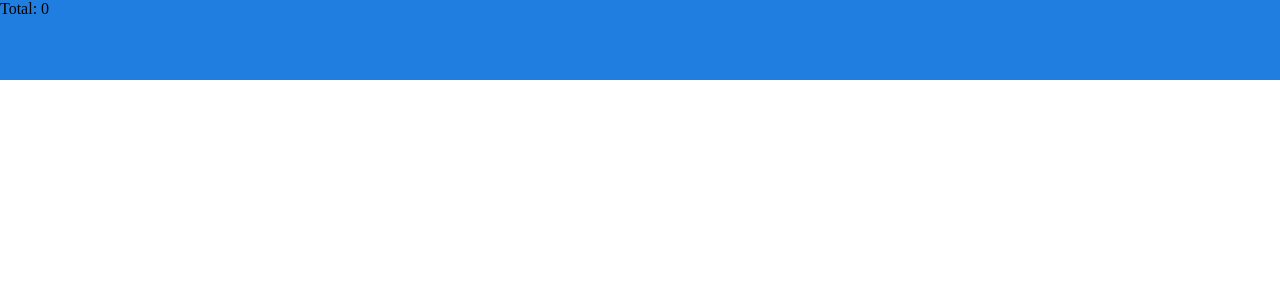
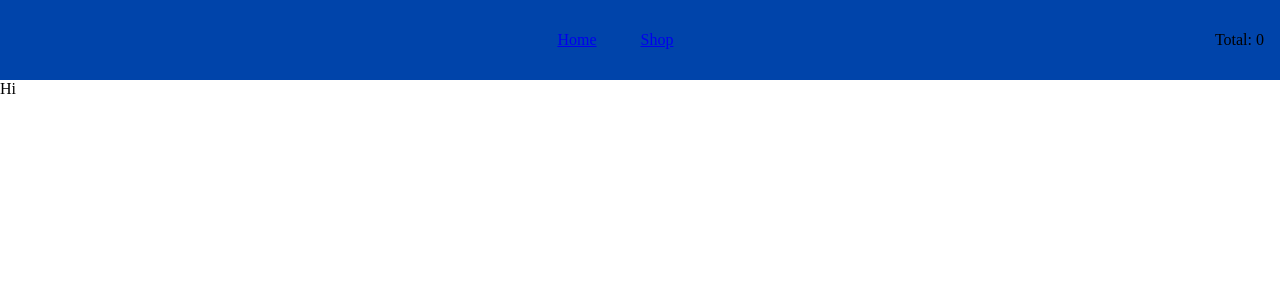
Before and after one commit to antwonthedamaja/odin-shopping-cart, a React (Create React App) app: page / in a window 1280 px wide. Shown: the top 300 px of the page. Built offline with nearby package versions, Linux system fonts and the light colour scheme.

Commit message:
Code basic navbar and add styling

```diff
--- a/src/App.js
+++ b/src/App.js
@@ -3,16 +3,15 @@ import {Routes, Route, BrowserRouter} from 'react-router-dom';
 import Nav from './component/Nav';
 import './style/App.css';
 
-function App() {
+export default function App() {
   const total = '0';
   return (
     <BrowserRouter>
       <Nav total={total}/>
       <Routes>
-        <Route path="/" element={<div></div>} />
+        <Route path="/" element={<div>Hi</div>} />
+        <Route path="/shop" element={<div>Shop</div>} />
       </Routes>
     </BrowserRouter>
   );
 }
-
-export default App;
--- a/src/component/Nav.js
+++ b/src/component/Nav.js
@@ -1,12 +1,16 @@
 /* eslint-disable react/prop-types */
 import React from 'react';
 import '../style/Nav.css';
+import {Link} from 'react-router-dom';
 
 export default function Nav(props) {
-
     return (
         <header>
-            <nav></nav>
+            <div></div>
+            <nav>
+                <Link to="/">Home</Link>
+                <Link to="/shop">Shop</Link>
+            </nav>
             <div>Total: {props.total}
 
             </div>
--- a/src/style/Nav.css
+++ b/src/style/Nav.css
@@ -1,9 +1,19 @@
 header {
-    background-color: rgb(33, 126, 225);
+    background-color: rgb(0, 68, 170);
     display: flex;
+    justify-content: space-between;
+    align-items: center;
     height: 5rem;
+    padding: 1rem;
+    box-sizing: border-box;
 }
 
 nav {
+    display: flex;
+    justify-content: space-around;
+    width: 10rem;
+}
+
+header > div:last-child {
 
 }
```
